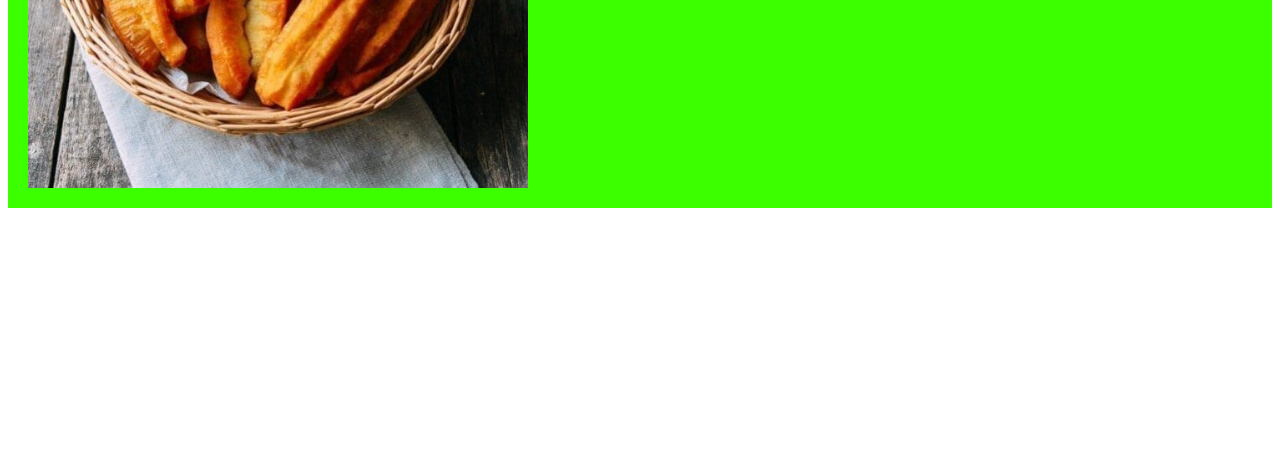
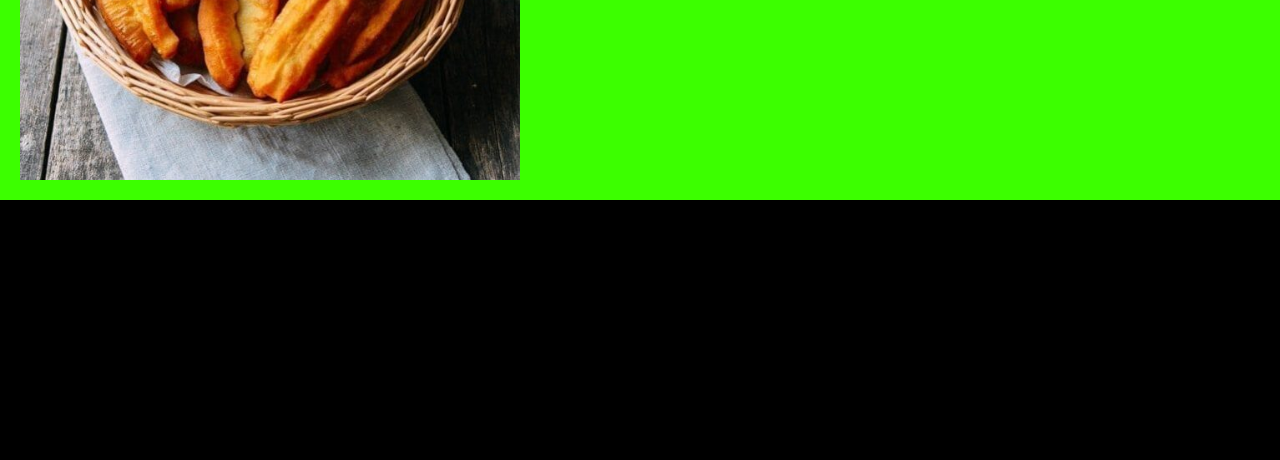
Before and after one commit to jimmyli123/chinese_foods, a plain HTML site: page index.html in a window 1280 px wide. Shown: the part 340-800 px from the top of the page. Drawn offline with Linux system fonts and the light colour scheme.

Commit message:
mild css changes

```diff
--- a/css/style.css
+++ b/css/style.css
@@ -1,6 +1,15 @@
+body {
+    height: 100vh;
+    width: 100vw;
+    background-color: black;
+    margin: 0rem;
+    overflow: hidden;
+}
+
 
 header {
     background-color: rgb(60, 255, 0);
+    /* height: 100vh; */
 }
 
 img {
```
